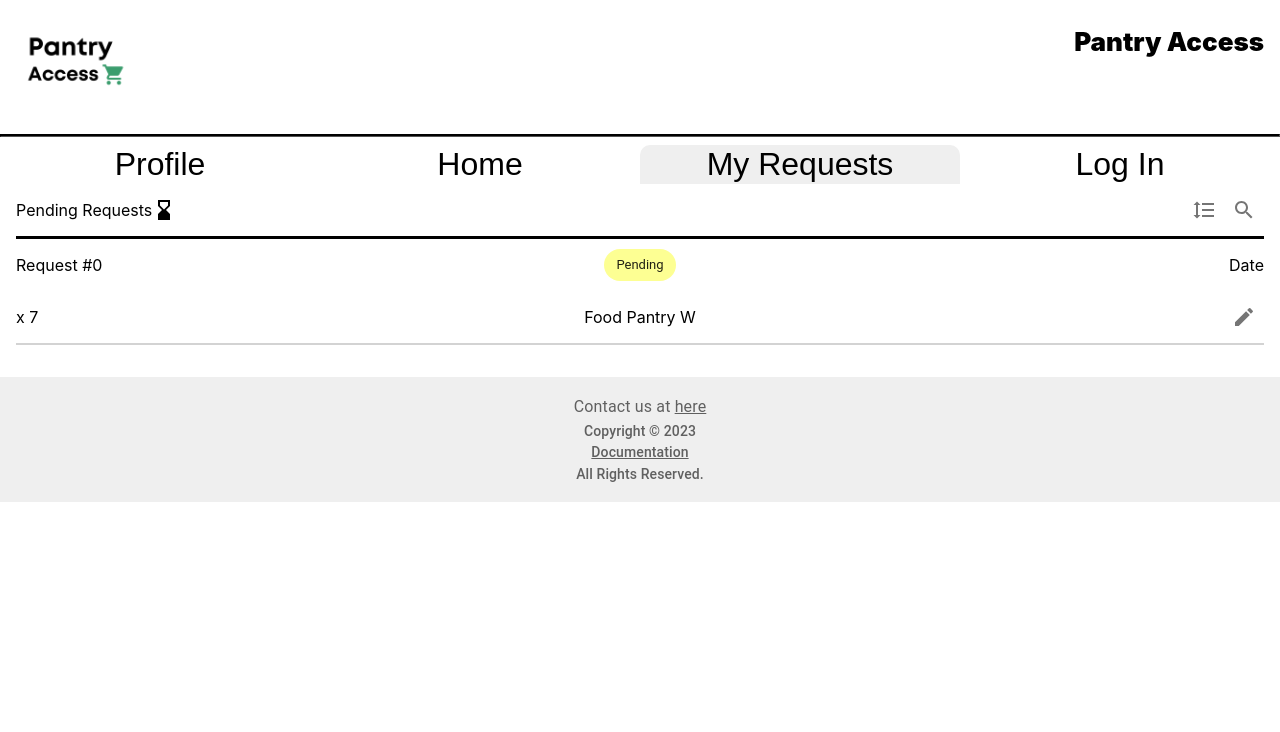
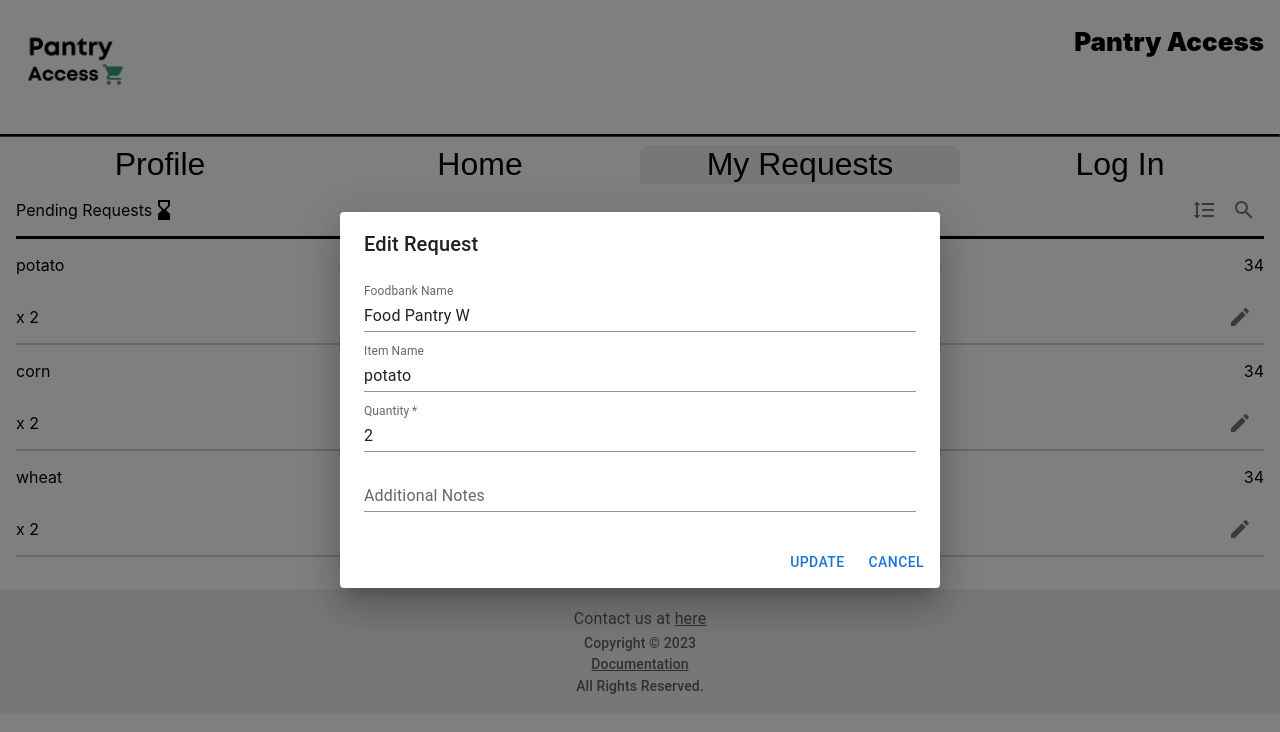
Before and after one commit to Pantry-Access-AFG/react-app, a React (Create React App) app: page /myrequests in a window 1280 px wide. Both pictures are taken after a click on the button 1244 px from the left and 316 px from the top of the page. Shown: the top 732 px of the page. Built offline with nearby package versions, Linux system fonts and the light colour scheme.

Commit message:
added request function

```diff
--- a/src/MyRequests.js
+++ b/src/MyRequests.js
@@ -1,10 +1,250 @@
 import Request from './components/Request';
 import RequestsHeader from './components/RequestsHeader';
-export default function MyRequests() {
+import React from "react";
+import Box from "@mui/material/Box";
+import Button from "@mui/material/Button";
+import { useState } from "react";
+import { Fab } from "@mui/material";
+import AddIcon from "@mui/icons-material/Add";
+import { DataGrid } from "@mui/x-data-grid";
+import TextField from "@mui/material/TextField";
+import Dialog from "@mui/material/Dialog";
+import DialogActions from "@mui/material/DialogActions";
+import DialogContent from "@mui/material/DialogContent";
+import DialogContentText from "@mui/material/DialogContentText";
+import DialogTitle from "@mui/material/DialogTitle";
+import IconButton from "@mui/material/IconButton";
+import DeleteIcon from "@mui/icons-material/Delete";
+import EditIcon from "@mui/icons-material/Edit";
+
+export default function MyRequests(props) {
+    // States for form dialog
+    const [editOpen, setEditOpen] = useState(false);
+    let [editIndex, setEditIndex] = useState(0);
+    let [item, setItem] = useState("");
+    let [quantity, setQuantity] = useState(0);
+    let [foodPantryName, setFoodPantryName] = useState(0);
+    let [editId, setEditId] = useState(0);
+
+    /**
+   * Function for editing a row
+   * Edits respective row and reinitializes row array
+   */
+
+    /**
+   * Function for handling closing the form dialog
+   * Makes sure to reset the item and quantity state
+   */
+  const handleEditClose = () => {
+    setEditOpen(false);
+    setItem("");
+    setQuantity(0);
+  };
+
+    //TODO replace with actual array
+    const [requests, setRequests] = useState([{
+        item: "potato",
+        requestStatus: 0,
+        date: 34,
+        quantity: 2,
+        foodPantryName: "Food Pantry W"
+    }, {
+        item: "corn",
+        requestStatus: 0,
+        date: 34,
+        quantity: 2,
+        foodPantryName: "Food Pantry W"
+    }, {
+        item: "wheat",
+        requestStatus: 0,
+        date: 34,
+        quantity: 2,
+        foodPantryName: "Food Pantry W"
+    }]);
+
+    const editRequestsClick = (index) => {
+        setEditIndex(index);
+        // setEditId(requests[index].id);
+        setItem(requests[index].item);
+        setQuantity(requests[index].quantity);
+        setFoodPantryName(requests[index].foodPantryName);
+
+        setEditOpen(true);
+      };
+
+    let requestsArrayUI = requests.map((request, index) => <Request key={request.toString()}
+        item={request.item}
+        requestStatus={request.requestStatus}
+        date={request.date}
+        quantity={request.quantity}
+        foodPantryName={request.foodPantryName}
+        index={index}
+        editRequestsClick={editRequestsClick}
+        requests={requests}
+    ></Request>);
     return (
-        <div style={{marginLeft: "16px", marginRight: "16px"}}>
-            <RequestsHeader/>
-            <Request/>
+        <div style={{ marginLeft: "16px", marginRight: "16px" }}>
+            <RequestsHeader />
+            {requestsArrayUI}
+            <EditRequestDialog editOpen={editOpen}
+                item={item}
+                setItem={setItem}
+                quantity={quantity}
+                setQuantity={setQuantity}
+                handleEditClose={handleEditClose}
+                index={editIndex}
+                insertItem={() => { }}
+                requests={requests}
+                setRequests={setRequests}
+                foodPantryName={foodPantryName}
+                setFoodPantryName={setFoodPantryName}
+                id={6}
+            />
         </div>
+
     )
+
 }
+
+
+
+function EditRequestDialog({
+    editOpen,
+    item,
+    setItem,
+    quantity,
+    setQuantity,
+    handleEditClose,
+    index,
+    requests,
+    setRequests,
+    foodPantryName,
+    setFoodPantryName,
+    id,
+}) {
+
+    let defaultFoodPantryName = "";
+    let defaultItem = "";
+    let defaultQuantity = 0;
+    let defaultNotes = "";
+
+    //TODO integrate w/ firebase
+    if (requests.length > 0) {
+        defaultFoodPantryName = requests[index].foodPantryName;
+        defaultItem = requests[index].item;
+        defaultQuantity = requests[index].quantity;
+        defaultNotes = requests[index].notes;
+      }
+
+    // if (rows.length > 0) {
+    //   defaultItem = rows[index].col1;
+    //   defaultQuantity = rows[index].col2;
+    // }
+
+    const handleEditItem = () => {
+        if (!item) setItem(defaultItem);
+        if (!quantity) setQuantity(defaultQuantity);
+        if (item && quantity > 0) {
+            // setRows((rows) =>
+            //   rows
+            //     .slice(0, index)
+            //     .concat({ id: id, col1: item, col2: quantity })
+            //     .concat(rows.slice(index + 1, rows.length))
+            // );
+            //updates the requests when the item has been edited
+            setRequests((requests) => requests
+            .slice(0, index)
+            .concat({item: item,
+                requestStatus: 1,
+                date: "new date",
+                quantity: quantity,
+                foodPantryName: foodPantryName})
+            .concat(requests.slice(index+1, requests.length)))
+        }
+        handleEditClose();
+    };
+
+    return (
+        <>
+            <Dialog open={editOpen} onClose={handleEditClose}>
+                <DialogTitle>Edit Request</DialogTitle>
+                <DialogContent>
+                    {/* <DialogContentText>Edit Item</DialogContentText> */}
+                    <TextField
+                        autoFocus
+                        margin="dense"
+                        id="foodbankEdit"
+                        label="Foodbank Name"
+                        type="text"
+                        fullWidth
+                        variant="standard"
+                        defaultValue={defaultFoodPantryName}
+                        onChange={(event) => {
+                            setFoodPantryName(() => {
+                                console.log(event.target.value);
+                                if (!event.target.value) return defaultFoodPantryName;
+                                else return event.target.value;
+                            });
+                        }}
+                    />
+                    <TextField
+                        autoFocus
+                        margin="dense"
+                        id="itemEdit"
+                        label="Item Name"
+                        type="text"
+                        fullWidth
+                        variant="standard"
+                        defaultValue={defaultItem}
+                        onChange={(event) => {
+                            setItem(() => {
+                                console.log(event.target.value);
+                                if (!event.target.value) return defaultItem;
+                                else return event.target.value;
+                            });
+                        }}
+                    />
+                    <TextField
+                        autoFocus
+                        required
+                        margin="dense"
+                        id="quantityEdit"
+                        label="Quantity"
+                        type="number"
+                        fullWidth
+                        variant="standard"
+                        defaultValue={defaultQuantity}
+                        onChange={(event) => {
+                            setQuantity(() => {
+                                console.log(event.target.value);
+                                if (event.target.value === 0) return defaultQuantity;
+                                else return event.target.value;
+                            });
+                        }}
+                    />
+                    <TextField
+                        autoFocus
+                        margin="dense"
+                        id="notesEdit"
+                        label="Additional Notes"
+                        type="text"
+                        fullWidth
+                        variant="standard"
+                        defaultValue={defaultNotes}
+                        onChange={(event) => {
+                            setItem(() => {
+                                console.log(event.target.value);
+                                if (!event.target.value) return defaultNotes;
+                                else return event.target.value;
+                            });
+                        }}
+                    />
+                </DialogContent>
+                <DialogActions>
+                    <Button onClick={handleEditItem}>Update</Button>
+                    <Button onClick={handleEditClose}>Cancel</Button>
+                </DialogActions>
+            </Dialog>
+        </>
+    );
+}
--- a/src/components/Request.js
+++ b/src/components/Request.js
@@ -4,20 +4,28 @@ import { IconButton, Chip } from "@mui/material";
 import { useNavigate, useLocation } from "react-router-dom";
 import Grid from '@mui/material/Grid'; // Grid version 1
 //import EditRequest from './EditRequest'
-import useState from 'react';
+import {useState} from 'react';
 import Dialog from '@mui/material/Dialog';
 
 /**
  * Makes a request for the my requests page.
  * @returns the navigation bar
  */
-export default function Request(props) {
+export default function Request({item, requestStatus, date, quantity, foodPantryName, index, editRequestsClick, requests}) {
   const navigate = useNavigate();
   const location = useLocation();
 
+  //from Home
+  // const [open, setOpen] = useState(false);
+  // const [editOpen, setEditOpen] = useState(false);
+  // const [editIndex, setEditIndex] = useState(0);
+  // const [item, setItem] = useState("");
+  // const [quantity, setQuantity] = useState(0);
+  const [editId, setEditId] = useState(0);
+
 
   //0 is fulfilled, 1 is pending, 2 is cancelled
-  const [requestNum, requestStatus, date, quantity, foodPantryName] = [0, 1, "Date", 7, "Food Pantry W"]; //change to use props/query
+  //const [requestNum, requestStatus, date, quantity, foodPantryName] = [0, 1, "Date", 7, "Food Pantry W"]; //change to use props/query
   let requestStatusStr; //the string for the request status
   let requestStatusColor; //the class name for styling the request button
   // const handleEdit = () => {
@@ -56,7 +64,7 @@ export default function Request(props) {
         justifyContent="center"
         >
         <Grid item xs={4}>
-          <p className="align-text-left">Request #{requestNum}</p>
+          <p className="align-text-left">{item}</p>
         </Grid>
         <Grid item xs={4}>
           <div className="chip-container">
@@ -78,7 +86,11 @@ export default function Request(props) {
           <p className="align-text-center">{foodPantryName}</p>
         </Grid>
         <Grid item xs={4}>
-          <IconButton className="centered" aria-label="edit">
+          <IconButton className="centered" aria-label="edit"
+              size="large"
+              variant="contained"
+              onClick={() => editRequestsClick(index)}
+              >
             <EditIcon />
           </IconButton>
         </Grid>
```
